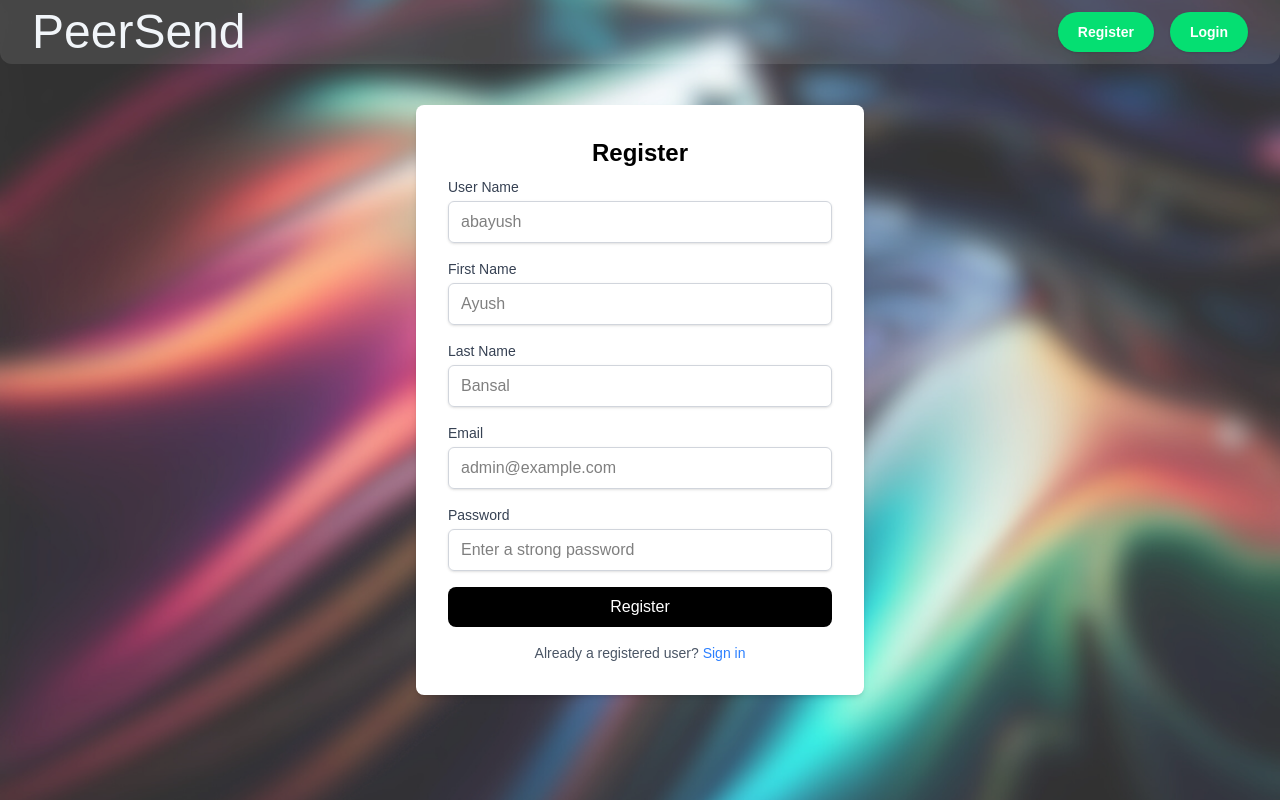
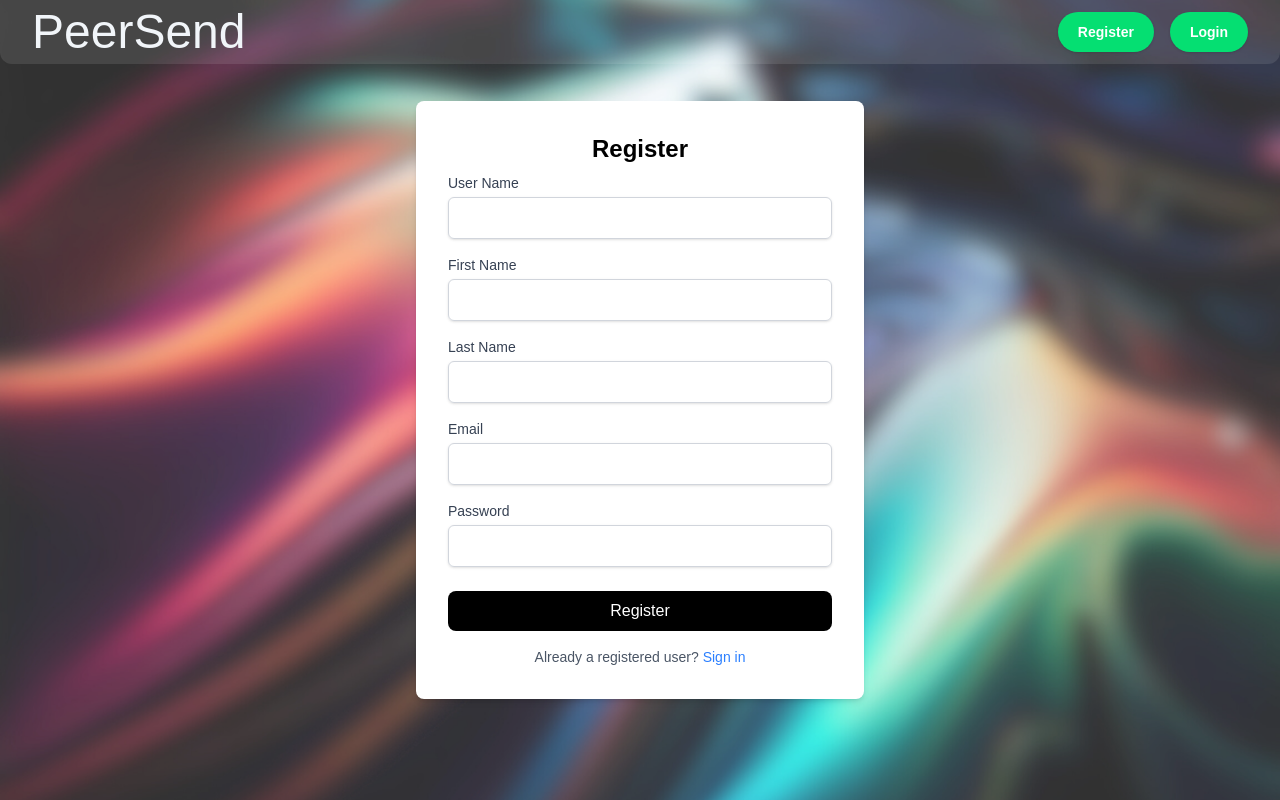
Before and after one commit to ab-sc4t/peersend, a Next.js app: page /signup in a window 1280 px wide. Built offline with nearby package versions, Linux system fonts and the light colour scheme; no server answers.

Commit message:
routing done, logout issues solved, vague code reomved

```diff
--- a/app/(auth)/signin/page.jsx
+++ b/app/(auth)/signin/page.jsx
@@ -76,7 +76,7 @@ export default function SignIn() {
                         className="w-full bg-black text-white py-2 px-4 rounded-lg hover:bg-gray-800 focus:outline-none focus:ring-2 focus:ring-offset-2 focus:ring-black disabled:opacity-50 disabled:cursor-not-allowed"
                         disabled={loading}
                     >
-                        {loading ? "Signing in..." : "Login"}
+                        {loading ? "Logging in..." : "Login"}
                     </button>
                 </form>
 
--- a/app/(auth)/signup/page.jsx
+++ b/app/(auth)/signup/page.jsx
@@ -1,4 +1,4 @@
-"use client"
+"use client";
 import MnemonicModal from "@/components/MnemonicModal";
 import axios from "axios";
 import { useRouter } from 'next/navigation';
@@ -10,13 +10,15 @@ export default function Signup() {
     const [mnemonic, setMnemonic] = useState("");
     const [showModal, setShowModal] = useState(false);
     const [publicKey, setPublicKey] = useState("");
+    const [loading, setLoading] = useState(false);
 
     const handleSubmit = async (e) => {
         e.preventDefault();
+        setLoading(true);
+        setError("");
 
         const password = e.target.password.value;
 
-        // Password validation
         const isValidPassword = (password) => {
             return (
                 password.length >= 8 &&
@@ -28,6 +30,7 @@ export default function Signup() {
 
         if (!isValidPassword(password)) {
             setError("Password must be at least 8 characters long and contain at least one uppercase letter, one lowercase letter, and one digit.");
+            setLoading(false);
             return;
         }
 
@@ -36,7 +39,7 @@ export default function Signup() {
             firstname: e.target.firstname.value,
             lastname: e.target.lastname.value,
             email: e.target.email.value,
-            password: password,
+            password,
         };
 
         try {
@@ -44,23 +47,26 @@ export default function Signup() {
                 { formData },
                 { headers: { "Content-Type": "application/json" } }
             );
+
             const data = await res.data;
+
             if (res.status === 201) {
                 localStorage.setItem(`privKey-${data.username}`, data.privateKey);
-                setMnemonic(data.mnemonic); // show mnemonic
+                setMnemonic(data.mnemonic);
                 setPublicKey(data.publicKey);
                 setShowModal(true);
-            } else if (res.status === 409){
-                alert("Username or email already exists")
+            } else if (res.status === 409) {
+                alert("Username or email already exists");
             } else {
                 throw new Error("Signup failed");
             }
         } catch (error) {
             console.error("Error during signup: ", error);
             setError("Signup failed. Please check your details and try again.");
+        } finally {
+            setLoading(false);
         }
     };
-
 
     return (
         <div
@@ -72,87 +78,44 @@ export default function Signup() {
                 {error && <p className="text-red-500 text-center mb-4">{error}</p>}
                 <form onSubmit={handleSubmit}>
                     <div className="mb-4">
-                        <label htmlFor="firstname" className="block text-sm font-medium text-gray-700">
-                            User Name
-                        </label>
-                        <input
-                            type="text"
-                            id="username"
-                            name="username"
-                            required
-                            placeholder="abayush"
-                            className="mt-1 block w-full px-3 py-2 border border-gray-300 rounded-md shadow-sm focus:outline-none focus:ring-2 focus:ring-black text-black"
-                        />
+                        <label htmlFor="username" className="block text-sm font-medium text-gray-700">User Name</label>
+                        <input type="text" id="username" name="username" required className="mt-1 block w-full px-3 py-2 border border-gray-300 rounded-md shadow-sm focus:outline-none focus:ring-2 focus:ring-black text-black" />
                     </div>
                     <div className="mb-4">
-                        <label htmlFor="firstname" className="block text-sm font-medium text-gray-700">
-                            First Name
-                        </label>
-                        <input
-                            type="text"
-                            id="firstname"
-                            name="firstname"
-                            required
-                            placeholder="Ayush"
-                            className="mt-1 block w-full px-3 py-2 border border-gray-300 rounded-md shadow-sm focus:outline-none focus:ring-2 focus:ring-black text-black"
-                        />
+                        <label htmlFor="firstname" className="block text-sm font-medium text-gray-700">First Name</label>
+                        <input type="text" id="firstname" name="firstname" required className="mt-1 block w-full px-3 py-2 border border-gray-300 rounded-md shadow-sm focus:outline-none focus:ring-2 focus:ring-black text-black" />
                     </div>
                     <div className="mb-4">
-                        <label htmlFor="lastname" className="block text-sm font-medium text-gray-700">
-                            Last Name
-                        </label>
-                        <input
-                            type="text"
-                            id="lastname"
-                            name="lastname"
-                            required
-                            placeholder="Bansal"
-                            className="mt-1 block w-full px-3 py-2 border border-gray-300 rounded-md shadow-sm focus:outline-none focus:ring-2 focus:ring-black text-black"
-                        />
+                        <label htmlFor="lastname" className="block text-sm font-medium text-gray-700">Last Name</label>
+                        <input type="text" id="lastname" name="lastname" required className="mt-1 block w-full px-3 py-2 border border-gray-300 rounded-md shadow-sm focus:outline-none focus:ring-2 focus:ring-black text-black" />
                     </div>
                     <div className="mb-4">
-                        <label htmlFor="email" className="block text-sm font-medium text-gray-700">
-                            Email
-                        </label>
-                        <input
-                            type="email"
-                            id="email"
-                            name="email"
-                            required
-                            placeholder="admin@example.com"
-                            className="mt-1 block w-full px-3 py-2 border border-gray-300 rounded-md shadow-sm focus:outline-none focus:ring-2 focus:ring-black text-black"
-                        />
+                        <label htmlFor="email" className="block text-sm font-medium text-gray-700">Email</label>
+                        <input type="email" id="email" name="email" required className="mt-1 block w-full px-3 py-2 border border-gray-300 rounded-md shadow-sm focus:outline-none focus:ring-2 focus:ring-black text-black" />
                     </div>
-                    <div className="mb-4">
-                        <label htmlFor="password" className="block text-sm font-medium text-gray-700">
-                            Password
-                        </label>
-                        <input
-                            type="password"
-                            id="password"
-                            name="password"
-                            required
-                            placeholder="Enter a strong password"
-                            className="mt-1 block w-full px-3 py-2 border border-gray-300 rounded-md shadow-sm focus:outline-none focus:ring-2 focus:ring-black text-black"
-                        />
+                    <div className="mb-6">
+                        <label htmlFor="password" className="block text-sm font-medium text-gray-700">Password</label>
+                        <input type="password" id="password" name="password" required className="mt-1 block w-full px-3 py-2 border border-gray-300 rounded-md shadow-sm focus:outline-none focus:ring-2 focus:ring-black text-black" />
                     </div>
                     <button
                         type="submit"
-                        className="w-full bg-black text-white py-2 px-4 rounded-lg hover:bg-gray-800 focus:outline-none focus:ring-2 focus:ring-offset-2 focus:ring-black"
+                        disabled={loading}
+                        className={`w-full bg-black text-white py-2 px-4 rounded-lg focus:outline-none focus:ring-2 focus:ring-offset-2 focus:ring-black transition-opacity duration-300 ${
+                            loading ? "opacity-50 cursor-not-allowed hover:bg-black" : "hover:bg-gray-800"
+                        }`}
                     >
-                        Register
+                        {loading ? "Registering..." : "Register"}
                     </button>
                 </form>
+
                 <p className="text-sm text-center text-gray-600 mt-4">
                     Already a registered user?{" "}
-                    <a
-                        href="/signin"
-                        className="text-blue-500 hover:underline focus:ring focus:ring-blue-500"
-                    >
+                    <a href="/signin" className="text-blue-500 hover:underline focus:ring focus:ring-blue-500">
                         Sign in
                     </a>
                 </p>
             </div>
+
             <MnemonicModal
                 mnemonic={mnemonic}
                 publicKey={publicKey}
--- a/app/inbox/page.jsx
+++ b/app/inbox/page.jsx
@@ -1,11 +1,14 @@
 import { authOptions } from "@/lib/auth";
 import { getServerSession } from "next-auth";
+import { redirect } from "next/navigation";
 import ClientInbox from "@/components/ClientInbox";
 
 export default async function Inbox() {
     const session = await getServerSession(authOptions);
 
-    return (
-        <ClientInbox session={session} />
-    );
+    if (!session) {
+        redirect("/signin");
+    }
+
+    return <ClientInbox session={session} />;
 }
--- a/app/sent/page.jsx
+++ b/app/sent/page.jsx
@@ -1,16 +1,18 @@
 import { getServerSession } from "next-auth";
 import { authOptions } from "@/lib/auth";
 import SentForm from "@/components/SentForm";
+import { redirect } from "next/navigation";
 
 export default async function SentPage() {
     const session = await getServerSession(authOptions);
 
     if (!session) {
-        return <p className="text-center text-white">Please log in to send messages.</p>;
+        redirect("/signin");
     }
 
     return (
-        <div className="flex flex-col gap-8 p-20 h-screen bg-center bg-cover"
+        <div
+            className="flex flex-col gap-8 p-20 h-screen bg-center bg-cover"
             style={{ backgroundImage: "url('/HomePageWallPaper.png')" }}
         >
             <SentForm session={session} />
--- a/components/ExtractedMnemonic.jsx
+++ b/components/ExtractedMnemonic.jsx
@@ -41,7 +41,7 @@ export default function ExtractedMnemonic({ publicKey, isOpen, onClose }) {
                 </div>
 
                 <button
-                    onClick={handleClose}  // Use the new handleClose function
+                    onClick={handleClose}
                     className="w-full mt-4 bg-black text-white py-2 px-4 rounded-lg hover:bg-gray-800"
                 >
                     Close
```
Also changed, not shown: components/ClientInbox.jsx (+11 -3 lines), components/SentForm.jsx (+33 -16 lines).
